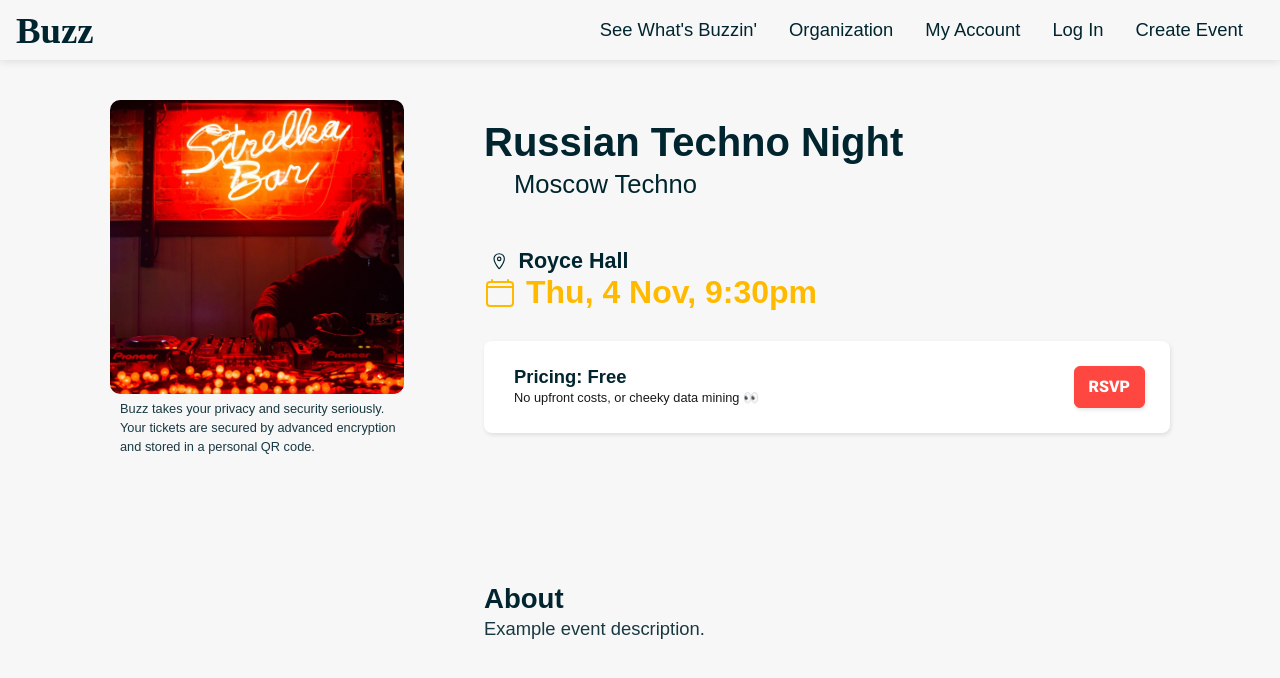
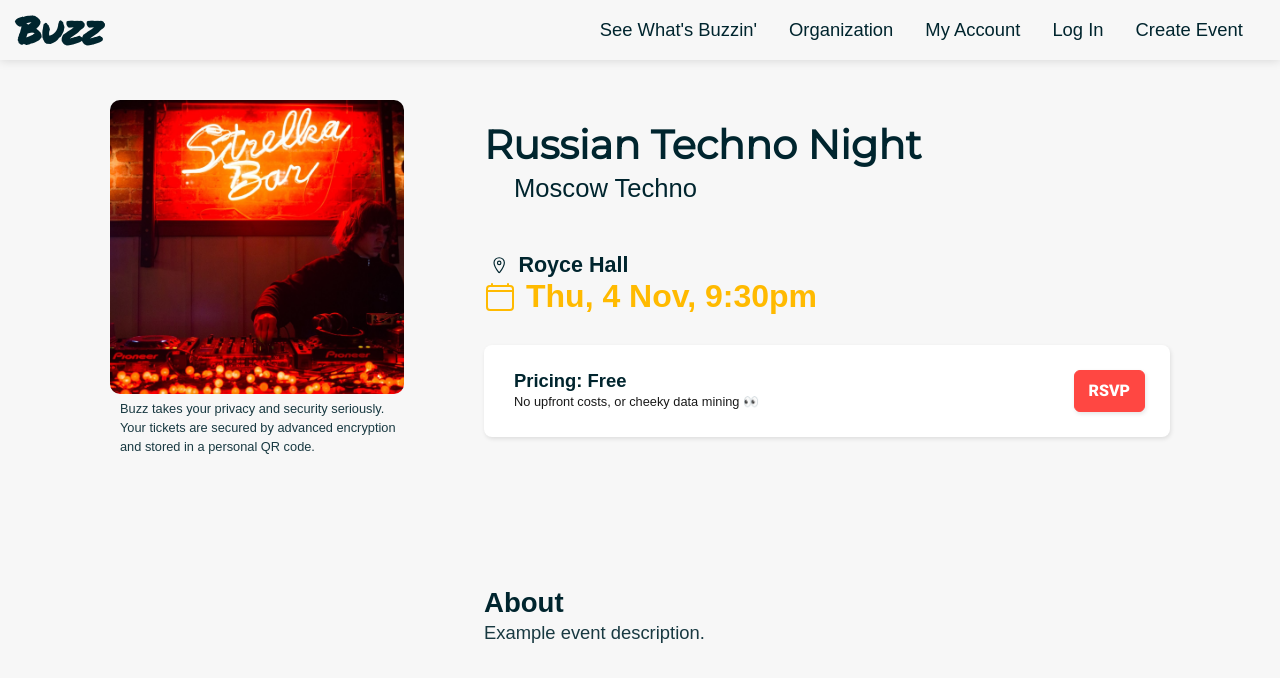
Before and after one commit to benweschler/buzz, a React (Create React App) app: page /event-page in a window 1280 px wide. Shown: the top 678 px of the page. Built offline with nearby package versions, Linux system fonts and the light colour scheme.

Commit message:
testing global font changes

```diff
--- a/public/index.html
+++ b/public/index.html
@@ -24,6 +24,12 @@
       work correctly both with client-side routing and a non-root public URL.
       Learn how to configure a non-root public URL by running `npm run build`.
     -->
+    <!-- Fonts -->
+    <link rel="preconnect" href="https://fonts.googleapis.com">
+    <link rel="preconnect" href="https://fonts.gstatic.com" crossorigin>
+    <link href="https://fonts.googleapis.com/css2?family=Montserrat&family=Permanent+Marker&display=swap" rel="stylesheet">
+
+
     <title>Buzz</title>
   </head>
   <body>
--- a/src/pages/event-page/styles/EventPage.styled.js
+++ b/src/pages/event-page/styles/EventPage.styled.js
@@ -13,7 +13,6 @@ export const StyledEventLeftColumn = styled.div`
   justify-content: start;
   margin-top: 100px;
   width: 30%;
-
   @media (max-width: ${({ theme }) => theme.mobile}) {
     width: 100%;
   }
--- a/src/theme/theme.js
+++ b/src/theme/theme.js
@@ -6,7 +6,7 @@ export const GlobalStyles = createGlobalStyle`
     color: ${({theme}) => theme.text};
     transition: color 200ms ease-in, background 200ms ease-in;
 
-    font-family: 'Monserrat', 'Poppins', sans-serif;
+    font-family: 'Monserrat', sans-serif;
     font-size: 1.15em;
     margin: 0;
   }
@@ -18,14 +18,9 @@ export const GlobalStyles = createGlobalStyle`
     transform 200ms ease-in;
   }
 
-  @import url('https://fonts.googleapis.com/css2?family=Montserrat&family=Permanent+Marker&family=Poppins&display=swap');
+
   * {
     box-sizing: border-box;
-  }
-  body {
-    font-family: 'Monserrat', 'Poppins', sans-serif;
-    font-size: 1.15em;
-    margin: 0;
   }
   p {
     opacity: 0.9;
```
